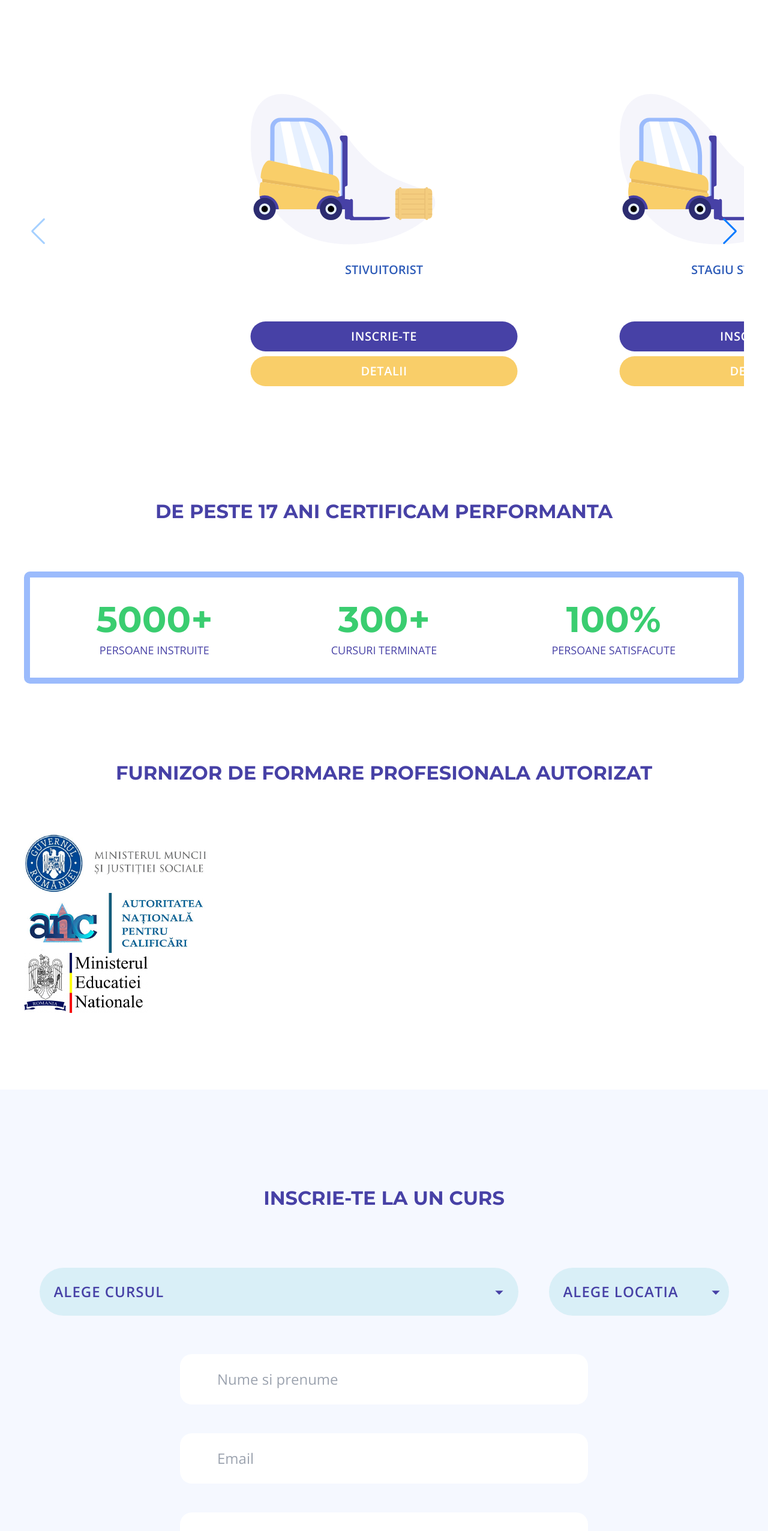
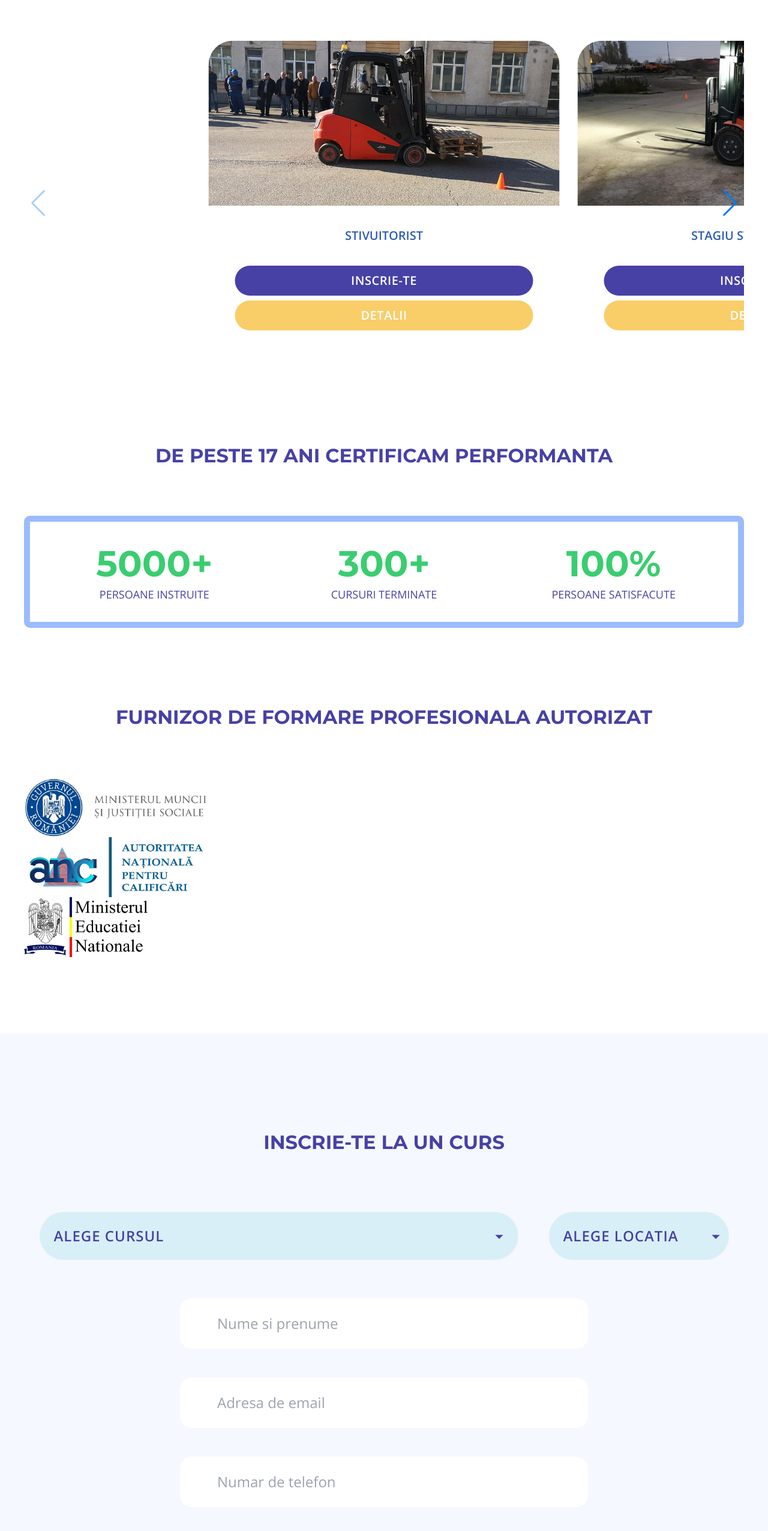
Before and after one commit to robert-szalkai/calificarevest, a Gatsby site: page / in a window 1280 px wide. Shown: the part 1020-3573 px from the top of the page at 60% size. Built offline with nearby package versions, Linux system fonts and the light colour scheme; Gatsby itself is replaced by a stand-in of ours.

Commit message:
added formik

```diff
--- a/package.json
+++ b/package.json
@@ -20,6 +20,7 @@
   "homepage": "https://github.com/szroby29/calificarevest#readme",
   "dependencies": {
     "dotenv": "^8.2.0",
+    "formik": "^2.2.8",
     "gatsby": "^3.3.0",
     "gatsby-plugin-image": "^1.6.0",
     "gatsby-plugin-manifest": "^3.4.0",
@@ -31,7 +32,8 @@
     "react-dom": "^17.0.2",
     "react-helmet": "^6.1.0",
     "react-router-dom": "^5.2.0",
-    "swiper": "^6.6.1"
+    "swiper": "^6.6.1",
+    "yup": "^0.32.9"
   },
   "devDependencies": {
     "autoprefixer": "^10.2.5",
--- a/src/components/cursuri/Cursuri.js
+++ b/src/components/cursuri/Cursuri.js
@@ -49,7 +49,7 @@ const Cursuri = () => {
                     LISTA_CURSURI.length > 0 && LISTA_CURSURI.map((item, index) => {
                         return <SwiperSlide key={index} className={styles.slideWrap}>
                             <div className={styles.slide}>
-                                <img src={`/${item.image}`} alt="stivuitorist" />
+                                <img className={styles.image} src={`/${item.image}`} alt="stivuitorist" />
                                 <p className={styles.title}>{item.name}</p>
                                 <Link className="btn btn-secondary btn-small mb-2" onClick={() => onClickHandler(item)} to={`/#formular`}>Inscrie-te</Link>
                                 <Link className="btn btn-primary btn-small" to={`/cursuri/${item.name}`}>Detalii</Link>
--- a/src/components/cursuri/Cursuri.module.css
+++ b/src/components/cursuri/Cursuri.module.css
@@ -6,11 +6,23 @@
 .slide {
     background: #fff;
     border-radius: 40px;
-    padding: 60px 70px;
     text-align: center;
+    overflow: hidden;
+    padding-bottom: 60px;
 
     display: grid;
-    grid-template-rows: min-content 100px repeat(3, min-content);
+    grid-template-rows: max-content 100px repeat(3, min-content);
+}
+
+.slide > *:not(img) {
+    margin-left: 44px;
+    margin-right: 44px;
+}
+
+.image {
+    height: 275px;
+    object-fit: cover;
+    width: 100%;
 }
 
 .title {
@@ -19,10 +31,21 @@
     font-weight: 600;
     color: var(--blue-300);
     text-transform: uppercase;
+    align-self: center;
 }
 
 @media (max-width: 1024px) {
     .slide {
-        padding: 40px 24px;
+        padding-bottom: 24px;
+    }
+    .slide > *:not(img) {
+        margin-left: 24px;
+        margin-right: 24px;
     }
 }
+
+@media (max-width: 767px) {
+    .image {
+        height: 230px;
+    }
+}
--- /dev/null
+++ b/src/components/formular/Formular.js
@@ -0,0 +1,96 @@
+import { ErrorMessage, Field, Form, Formik } from 'formik';
+import React from 'react'
+import * as Yup from 'yup';
+import Enums from '../../enums/Enums';
+
+const validationSchema = Yup.object().shape({
+    name: Yup.string().required('Campul este obligatoriu'),
+    email: Yup.string().email('Adresa de mail este invalida'),
+    phone: Yup.number().required('Numarul de telefon este obligatoriu'),
+    course: Yup.string().required('Selecteaza un curs'),
+    location: Yup.string().required('Selecteaza o locatie')
+});
+
+const initialValues = {
+    name: '',
+    email: '',
+    phone: '',
+    course: '',
+    location: ''
+}
+
+const Formular = () => {
+    const { ORASE, LISTA_CURSURI } = Enums;
+    return (
+        <Formik
+            initialValues={initialValues}
+            validationSchema={validationSchema}
+            onSubmit={(values, { setSubmitting }) => {
+                setTimeout(() => {
+                    alert(JSON.stringify(values, null, 2));
+                    setSubmitting(false);
+                }, 400);
+            }}
+        >
+            {({ isSubmitting, values }) => (
+                <Form className="grid">
+                    <h3 className="uppercase text-blue-400 text-center mb-12 md:mb-24">Inscrie-te la un curs</h3>
+
+                    <div className="grid xl:flex md:justify-center xl:justify-around gap-10 xl:gap-0 mb-16">
+                        <div>
+
+                            <Field className="select" as="select" name="course">
+                                <option value="" disabled hidden>Alege cursul</option>
+                                {LISTA_CURSURI.length > 0 && LISTA_CURSURI.map((item, index) => {
+                                    return <option key={item.id} value={item.id}>{item.name}</option>
+                                })}
+                            </Field>
+                            <ErrorMessage className="text-red caption ml-5" name="course" component="div" />
+                        </div>
+
+                        <div>
+
+                            <Field className="select" as="select" name="location">
+                                <option value="" disabled hidden>Alege locatia</option>
+                                {ORASE.length > 0 && ORASE.map((item, index) => {
+                                    return <option key={item.cityId} value={item.cityId}>{item.name}</option>
+                                })}
+                            </Field>
+                            <ErrorMessage className="text-red caption ml-5" name="location" component="div" />
+                        </div>
+                    </div>
+
+                    {values.course &&
+                        <div className="bg-white p-8 md:p-16 mb-12 md:mb-24">
+                            <p className="mb-5">Tipul : Specializare</p>
+                            <p className="mb-10">Durata cursului: 6 saptamani</p>
+                            <p className="text-blue-400">Pretul cursului este de 950 lei si se poate plati in 3 rate</p>
+                        </div>
+                    }
+
+                    <div className="grid md:justify-center mb-12 md:mb-24 gap-6 md:gap-12">
+
+                        <div>
+                            <Field className="input" placeholder="Nume si prenume" name="name" />
+                            <ErrorMessage className="text-red caption ml-5" name="name" component="div" />
+                        </div>
+
+                        <div>
+                            <Field className="input" placeholder="Adresa de email" type="email" name="email" />
+                            <ErrorMessage className="text-red caption ml-5" name="email" component="div" />
+                        </div>
+
+                        <div>
+                            <Field className="input" placeholder="Numar de telefon" name="phone" />
+                            <ErrorMessage className="text-red caption ml-5" name="phone" component="div" />
+                        </div>
+                    </div>
+
+                    <button className="btn btn-primary btn-big md:justify-self-center" type="submit" disabled={isSubmitting}>Inscrie-te</button>
+                </Form>
+            )}
+        </Formik>
+    )
+}
+
+export default Formular
--- a/src/enums/Enums.js
+++ b/src/enums/Enums.js
@@ -19,67 +19,67 @@ let Enums = {
     LISTA_CURSURI: [{
         id: 1,
         name: "Stivuitorist",
-        image: "stivuitorist.svg",
+        image: "stivuitorist.jpeg",
         date: "5 mai"
     },
     {
         id: 2,
         name: "Stagiu Stivuitorist",
-        image: "stivuitorist.svg",
+        image: "stagiu-stivuitor.jpeg",
         date: "23 mai"
     },
     {
         id: 3,
         name: "Masinist la masini pentru terasamente",
-        image: "masinist.svg",
+        image: "masinist.jpeg",
         date: "2 iunie"
     },
     {
         id: 4,
         name: "Sudor electric",
-        image: "sudor.svg",
+        image: "sudor.jpeg",
         date: "10 iunie"
     },
     {
         id: 5,
         name: "Electrician medie si joasa tensiune",
-        image: "sudor.svg",
+        image: "sudor.jpeg",
         date: "23 august"
     },
     {
         id: 6,
         name: "Lacatus mecanic intretinere si reparatii universale",
-        image: "stivuitorist.svg",
+        image: "stivuitorist.jpeg",
         date: "20 septembrie"
     },
     {
         id: 7,
         name: "Instalator instalatii tehnico-sanitare si de gaze",
-        image: "masinist.svg",
+        image: "masinist.jpeg",
         date: "1 noiembrie"
     },
     {
         id: 8,
         name: "Zidar, pietrar, tencuitor",
-        image: "sudor.svg",
+        image: "sudor.jpeg",
         date: "1 noiembrie"
     },
     {
         id: 9,
         name: "Bucatar",
-        image: "sudor.svg",
+        image: "sudor.jpeg",
         date: "1 noiembrie"
     },
     {
         id: 10,
         name: "Ospatar, chelner, vanzator in unitati de alimentatie",
-        image: "sudor.svg",
+        image: "masinist.jpeg",
         date: "1 noiembrie"
     },
     {
         id: 11,
         name: "Operator calculator",
-        image: "sudor.svg",
+        image: "stagiu-stivuitor.jpeg",
         date: "1 noiembrie"
     },
     ]
--- a/src/global.css
+++ b/src/global.css
@@ -17,4 +17,5 @@
     --yellow-100: #F9CE69;
     --yellow-200: #FFD800;
     --green-100: #3ACD70;
+    --red: #EB001B;
 }
--- a/src/pages/contact/index.js
+++ b/src/pages/contact/index.js
@@ -5,25 +5,38 @@ const index = () => {
     return (
         <Layout>
             <section className="full-width-layout main-layout">
-                <div className="center-layout mt-10 md:mt-20 xl:mt-32 mb-24 md:mb-32">
-                    <h2 className="text-yellow-100 uppercase mb-32">Ia legatura cu noi</h2>
+                <div className="center-layout grid md:grid-cols-2 mt-10 md:mt-20 xl:mt-32 mb-24 md:mb-32">
+                    <div className="grid">
+                        <h2 className="text-yellow-100 uppercase mb-16">Ia legatura cu noi</h2>
 
+                        <div className="grid">
                             <h3 className="text-blue-300 normal-weight mb-2">Print center</h3>
                             <p>300265 TIMIŞOARA</p>
-                    <p className="mb-10">Str. Pomiculturii, Nr. 10</p>
+                            <p className="mb-7">Str. Pomiculturii, Nr. 10</p>
+                        </div>
 
+                        <div className="grid">
                             <h3 className="text-blue-300 normal-weight mb-2">Persoana de contact</h3>
-                    <p className="mb-10">Sărăcin Georgian</p>
+                            <p className="mb-7">Sărăcin Georgian</p>
+                        </div>
 
+                        <div className="grid">
                             <h3 className="text-blue-300 normal-weight mb-2">Tel / fax</h3>
-                    <p className="mb-10">0256.212.086</p>
+                            <a href="tel:+40256212086" className="p mb-7">0256.212.086</a>
+                        </div>
 
+                        <div className="grid">
                             <h3 className="text-blue-300 normal-weight mb-2">Mobil</h3>
-                    <p>0723.400.342</p>
-                    <p className="mb-10">0753.055.762</p>
+                            <a href="tel:+40723400342" className="p">0723.400.342</a>
+                            <a href="tel:+40753055762" className="p mb-7">0753.055.762</a>
+                        </div>
 
+                        <div className="grid">
                             <h3 className="text-blue-300 normal-weight mb-2">Email</h3>
-                    <p className="mb-10">office@centrudeservicii.ro</p>
+                            <a href="mailto:office@centrudeservicii.ro" className="p mb-7">office@centrudeservicii.ro</a>
+                        </div>
+                    </div>
+                    <img src="/contact.svg" className="self-center" alt="contact" />
                 </div>
             </section>
         </Layout>
--- a/src/pages/index.js
+++ b/src/pages/index.js
@@ -1,5 +1,4 @@
 import React from 'react'
-import Form from '../components/Form'
 import Hero from '../components/hero/Hero'
 import Layout from '../components/layout/Layout'
 
@@ -13,6 +12,7 @@ import Autorizari from '../components/autorizari/Autorizari'
 import Performanta from '../components/performanta/Performanta'
 import Cursuri from '../components/cursuri/Cursuri'
 import AppContextProvider from '../context/app-context'
+import Formular from '../components/formular/Formular'
 
 const Index = () => {
     return (
@@ -32,7 +32,7 @@ const Index = () => {
                 </section>
                 <section id="formular" className="main-layout full-width-layout bg-light-blue-custom">
                     <div className="center-layout py-20 md:py-40">
-                        <Form />
+                        <Formular />
                     </div>
                 </section>
             </Layout>
--- a/tailwind.config.js
+++ b/tailwind.config.js
@@ -22,7 +22,8 @@ module.exports = {
         },
         green: {
           100: 'var(--green-100)'
-        }
+        },
+        red: 'var(--red)'
       }
     },
   },
```
Also changed, not shown: static/contact.svg (added), static/masinist.jpeg (added), static/stagiu-stivuitor.jpeg (added), static/stivuitorist.jpeg (added), static/sudor.jpeg (added), 1 other file. Lines whose indentation alone changed are shown as unchanged.
